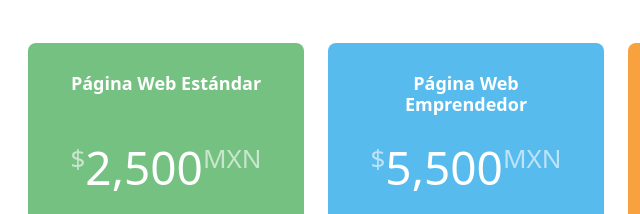
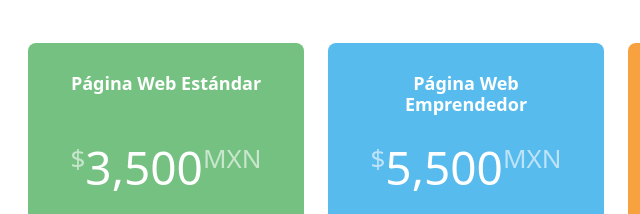
Before and after one commit to conexionweb/conexionweb, a plain HTML site: page index.html in a window 1280 px wide. Shown: the part 3280-3494 px from the top of the page, 174-814 px from the left. Drawn offline with nearby package versions, Linux system fonts and the light colour scheme; files that its build step writes are made by us from their sources.

Commit message:
Update index.html

```diff
--- a/index.html
+++ b/index.html
@@ -720,7 +720,7 @@ position: relative;
                         <div class="item-inner">
                             <h1 class="item-heading h1">Página Web Estándar</h2>
                             <div class="price-figure">
-                                <span class="currency">$</span><span class="number">2,500<span class="currency">MXN</span></span>
+                                <span class="currency">$</span><span class="number">3,500<span class="currency">MXN</span></span>
                             </div>
                             <!--//pRECIO LADING-->
                             <ul class="list-unstyled mb-3">
```
